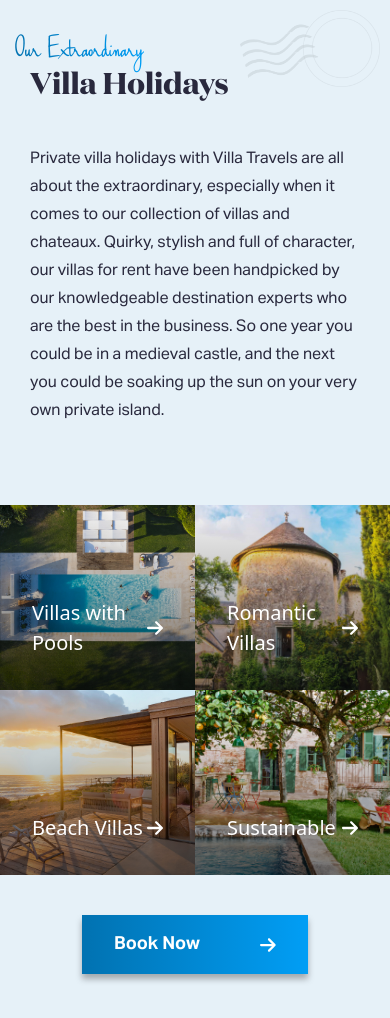
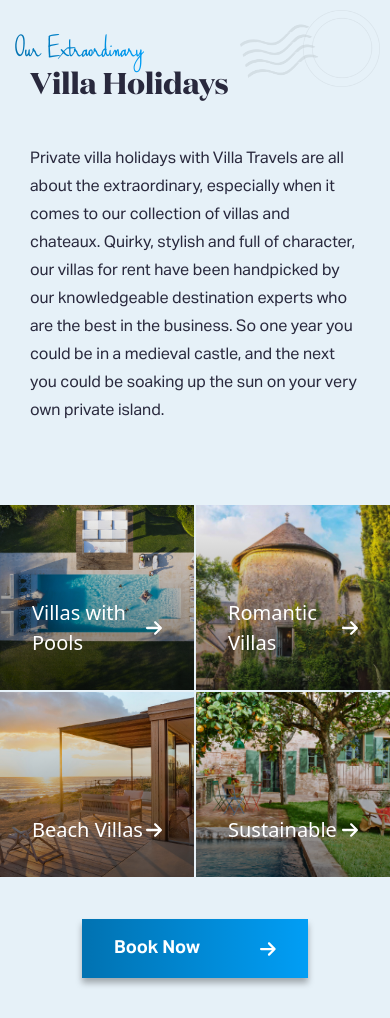
Before and after one commit to ufb007/3rd-eye-vision-task, a React (Create React App) app: page / in a window 390 px wide. Built offline with nearby package versions, Linux system fonts and the light colour scheme.

Commit message:
Added Instructions

```diff
--- a/src/App.js
+++ b/src/App.js
@@ -17,13 +17,13 @@ function App() {
     <Main>
       <Stamp />
       <Content>
-        <div className='w-full md:w-[438px] flex-col gap-10 flex relative'>
+        <div className='w-full md:w-[400px] lg:w-[438px] flex-col gap-10 flex relative'>
           <HeaderTitle>{headText}</HeaderTitle>
           <Title>{title}</Title>
           <Description>{description}</Description>
 
           <div className='hidden md:flex md:visible justify-center md:justify-start'>
-            <ButtonGradient title={bookNowText} />
+            <ButtonGradient title={bookNowText}  />
           </div>
         </div>
       </Content>
--- a/src/components/StyledComponents.js
+++ b/src/components/StyledComponents.js
@@ -17,7 +17,8 @@ export const Content = tw.div`
     flex-col
     px-[30px]
     w-full
-    md:w-[438px]
+    md:w-[400px]
+    lg:w-[438px]
     2xl:w-[680px]
     pt-[60px]
     sm:pt-[85px]
@@ -60,5 +61,5 @@ export const VillasContainer = tw.div`
     font-AG-Bold
     font-weight-700
     pt-[40px]
-    md:gap-[2px]
+    gap-[2px]
 `;
--- a/src/components/Villa.js
+++ b/src/components/Villa.js
@@ -6,9 +6,9 @@ export const Villa = ({ name, image }) => {
 
     return (
         <div className="
+                flex-grow-0 flex-shrink-0 w-[calc(50%-1px)]
                 bg-cover
                 bg-center
-                w-1/2
                 h-[185px]
                 md:w-[340px]
                 md:h-auto
```
Also changed, not shown: 1 other file (tests, documents, lock files or other folders).
